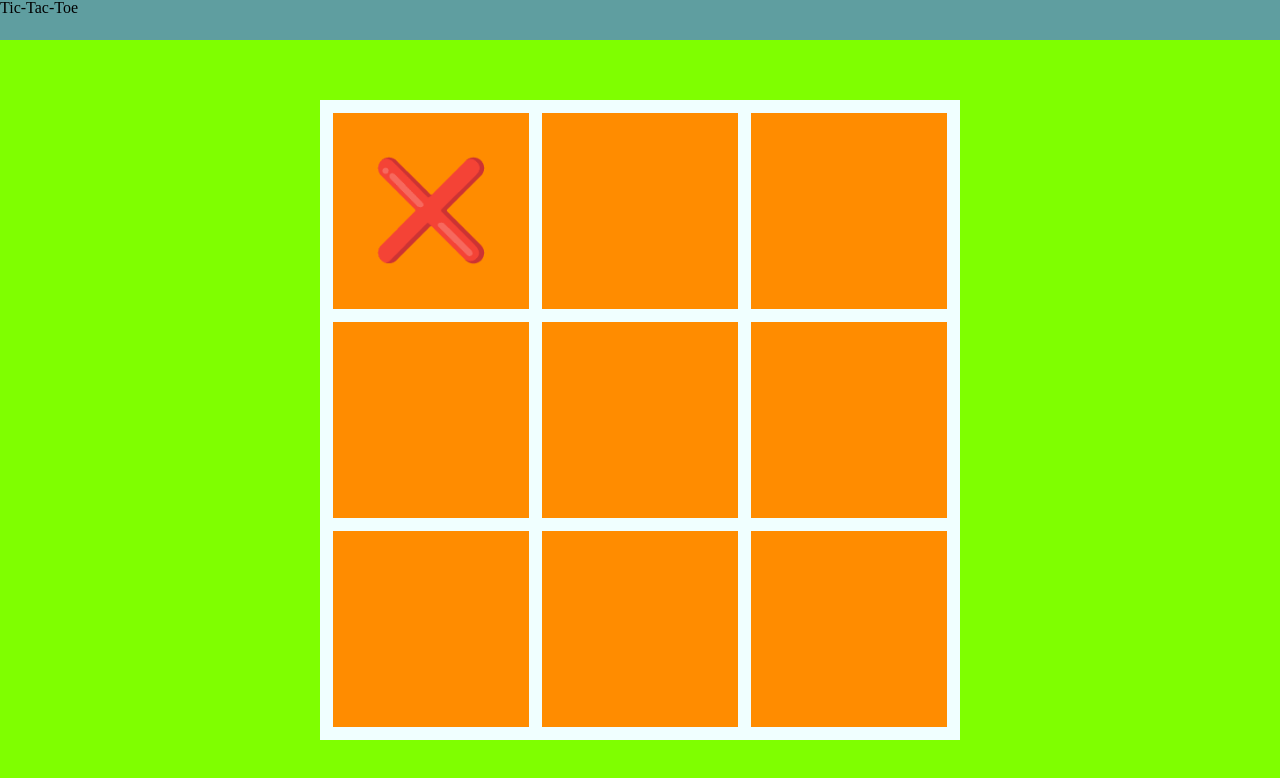
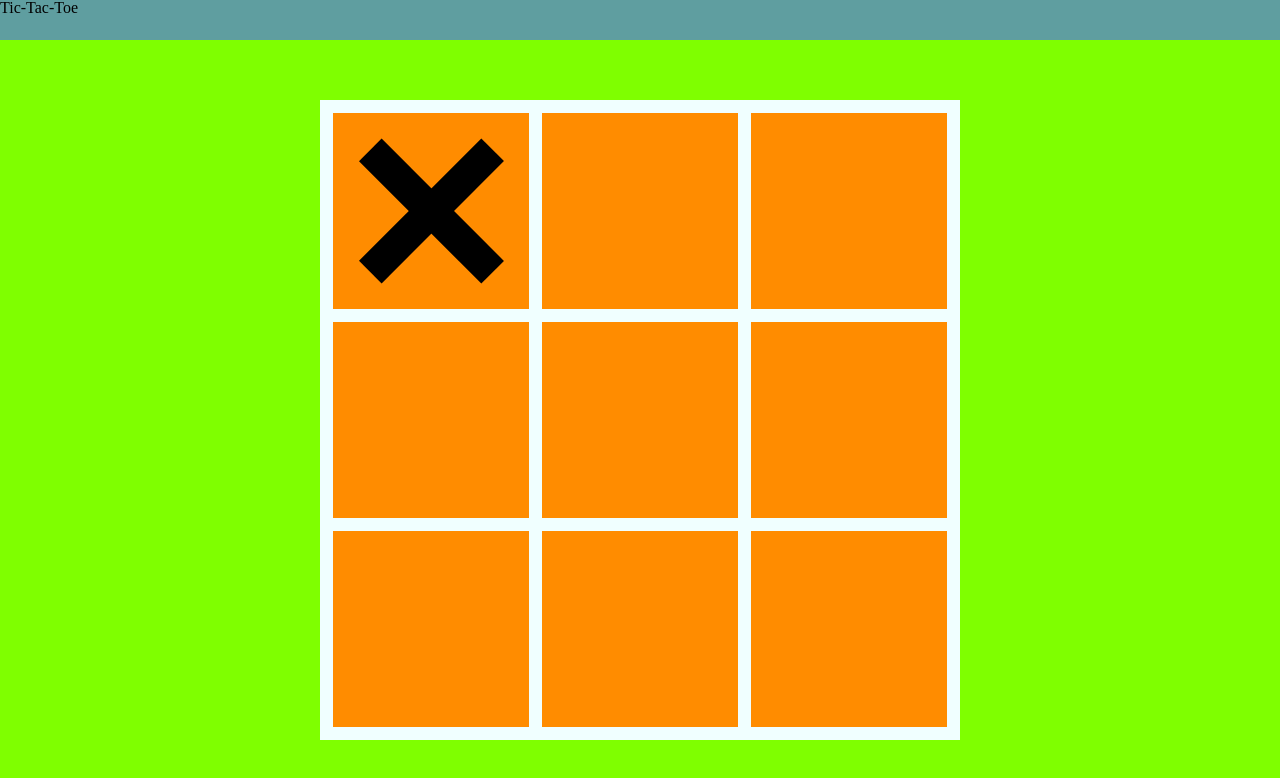
Before and after one commit to am1macdonald/TIC-TAC-TOE, a plain HTML site: page index.html in a window 1280 px wide. Both pictures are taken after a click on the element 431 px from the left and 211 px from the top of the page. Drawn offline with Linux system fonts and the light colour scheme.

Commit message:
made css-art 'x' for the gameboard

```diff
--- a/scripts/script.js
+++ b/scripts/script.js
@@ -51,13 +51,13 @@ const game = (() => {
         let turn = 0;
 
         function nextTurn() {
-
             console.log(gameboard.getBoard());
             let element = event.currentTarget;
             const circleDiv = '<div class="outer-circle flex-center"><div class="inner-circle"></div></div>';
+            const xDiv = '<div class="x-div"></div><div class="x-div other-half"></div>';;
             if (turn === 0){
                 turn = 1;
-                gameboard.addChoice(playerOne.symbol, element.id);
+                gameboard.addChoice(xDiv, element.id);
                 playerOne.sayName();
             }
             else {
@@ -72,43 +72,29 @@ const game = (() => {
 
         function checkGameOver(board) {
             if ( board[0].length > 0 ) {
-
                 if ((board[0] === board[1] && board[1] === board[2]) ||
                 (board[0] === board[3] && board[3] === board[6]) ||
                 (board[0] === board[4] && board[4] === board[8])) {
-
                     alert('you win!');
-
                 };
-
             };
             if ( board[3].length > 0 ){
-
                 if (board[3] === board[4] && board[4] === board[5]) {
-
                     alert('you win!');
-
                 };
-
             };
             if (board[6].length > 0 ) {
-
                 if ((board[6] === board[7] && board[7] === board[8]) ||
                 (board[6] === board[4] && board[4] === board[2])){
-
                     alert('you win!');
-
                 };
-
             };
             if (board[1].length > 0 && board[1] === board[4] && board[4] === board[7] ||
-
                 (board[2].length > 0 && board[2] === board[5] && board[5] === board[8])
             ){
                 alert('you win!')
             };
         };
-
         return { nextTurn, playerOne, playerTwo };
     })();
 
--- a/stylesheets/style.css
+++ b/stylesheets/style.css
@@ -32,17 +32,24 @@ main{
     grid-template-columns: repeat(3, 1fr);
     grid-template-rows: repeat(3, 1fr);
     grid-gap: 2%;
-
     padding: 2%;
 }
 .game-cell {
     min-width: 100%;
     min-height: 100%;
-    font-size: 6rem;
+    font-size: 16vmin;
     background-color: darkorange;
 }
-.x-class {
-
+.x-div {
+    position: absolute;
+    background-color: hsla(0, 0%, 0%);
+    width: 1.35em;
+    height: 0.25em;
+    border-radius: 0%;
+    transform: rotate(45deg);
+}
+.other-half {
+    transform: rotate(-45deg);
 }
 .outer-circle {
     background-color: black;
```
